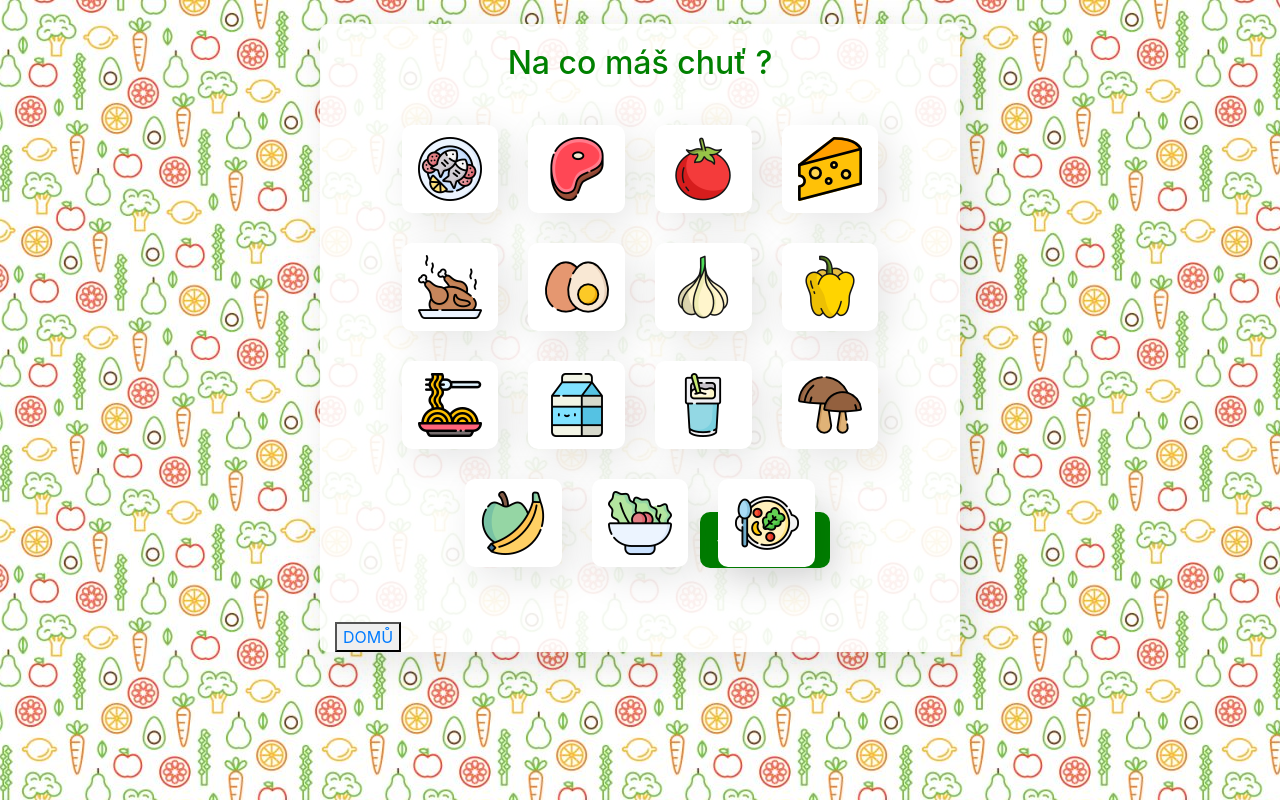
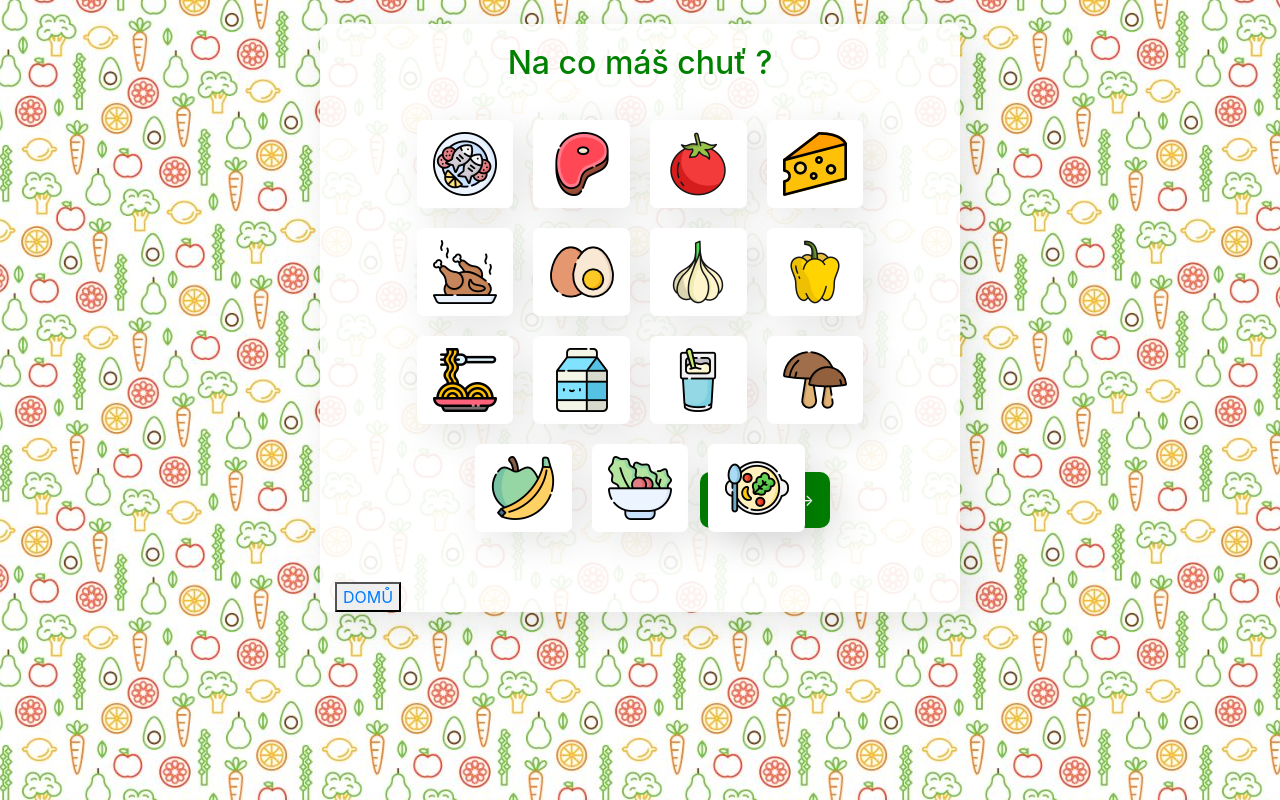
Before and after one commit to AnickaVargova/recepty-hrave-a-zdrave, a Vue app in the folder finalni-projekt/: page /hra2 in a window 1280 px wide. Built offline with nearby package versions, Linux system fonts and the light colour scheme.

Commit message:
tvoje recepty

```diff
--- a/finalni-projekt/src/views/Hra2.vue
+++ b/finalni-projekt/src/views/Hra2.vue
@@ -178,8 +178,8 @@ export default {
     border: 2px solid white;
     background-color: white;
     box-shadow: 10px 10px 38px 0px rgba(0, 0, 0, 0.1);
-    border-radius: 10px;
-    margin: 15px;
+    border-radius: 7px;
+    margin: 10px;
     max-width: 120px !important;
     padding: 10px 5px !important;
     cursor: pointer;
@@ -191,7 +191,7 @@ export default {
     color: green;
     box-shadow: 10px 10px 38px 0px rgba(0, 0, 0, 0.1);
     border: darkgrey;
-    border-radius: 10px;
+    border-radius: 7px;
     width: 400px;
     margin: 20px auto 20px;
   }
--- a/finalni-projekt/src/views/TvojeRecepty.vue
+++ b/finalni-projekt/src/views/TvojeRecepty.vue
@@ -16,12 +16,12 @@
                 v-bind:src="require(`../assets/images/${recept.obrazek}`)"
                 v-bind:alt="recept.nazev"
                 class
-            />
-            <div class="col-md-9 col-8" >
-            <h3 class>{{ recept.nazev }}</h3>
+              /></div>
+            <div class="col-md-9 col-8 " >
+              <h4 class>{{ recept.nazev }}</h4>
                <p class>{{ recept.kratky }}</p>
             </div>
-          </div>
+
         </div>
 
       </div>
```
Lines whose indentation alone changed are shown as unchanged.
